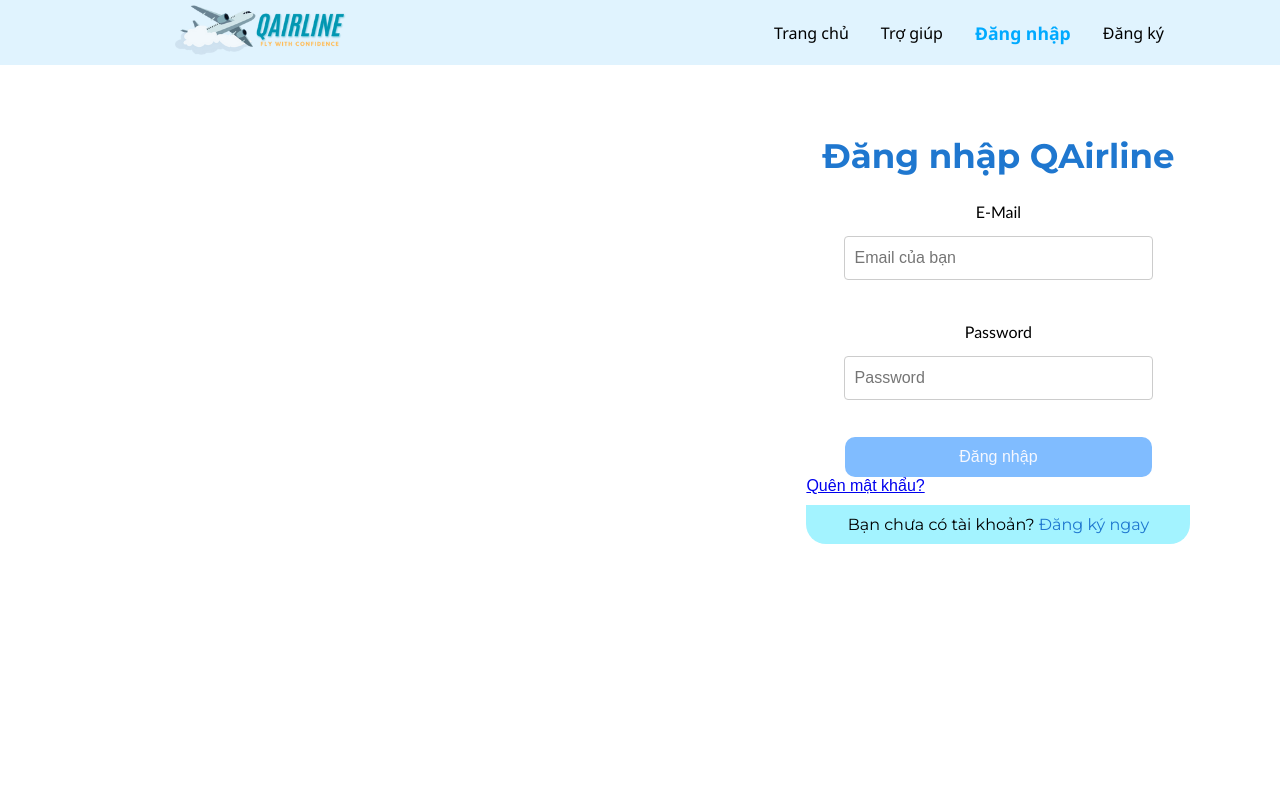
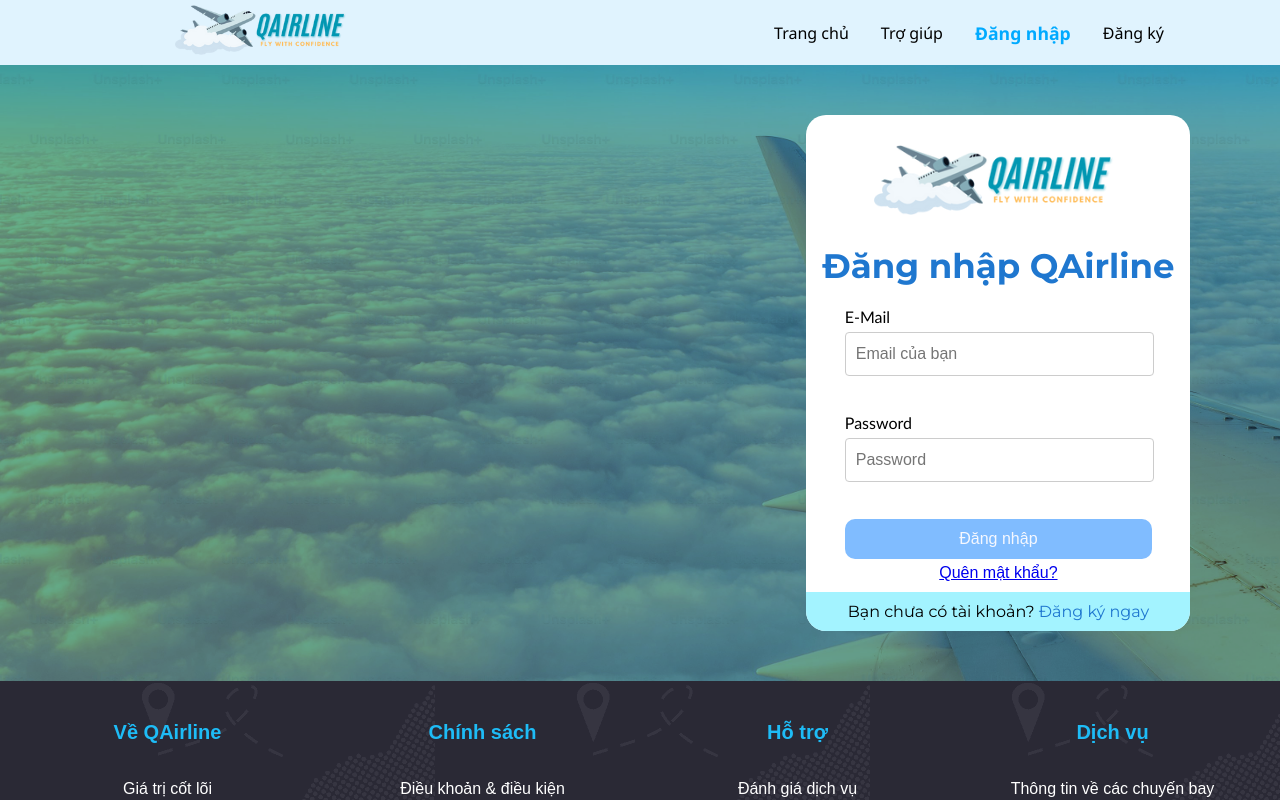
Before and after one commit to nalgnaohel/INT3306-54---QAirline, a React (Create React App) app in the folder frontend/: page /login in a window 1280 px wide. Shown: the top 800 px of the page. Built offline with nearby package versions, Linux system fonts and the light colour scheme.

Commit message:
login fix

```diff
--- a/frontend/src/components/UserContent/UserContent.tsx
+++ b/frontend/src/components/UserContent/UserContent.tsx
@@ -46,7 +46,7 @@
             userid: 'QH-12ULK165',
             seatnumber: 'E5',
             ticketclass: 'Phổ thông',
-            status: 'ongoing',
+            status: 'completed',
             from: 'Hà Nội',
             datefrom: '02 Thg 12 2024',
             timeFrom: '15:00',
@@ -63,7 +63,7 @@
             userid: 'QH-12ULK165',
             seatnumber: 'E5',
             ticketclass: 'Phổ thông',
-            status: 'ongoing',
+            status: 'completed',
             from: 'Hà Nội',
             datefrom: '02 Thg 12 2024',
             timeFrom: '15:00',
--- a/frontend/src/views/pages/Login/Login.css
+++ b/frontend/src/views/pages/Login/Login.css
@@ -94,3 +94,7 @@
     display: inline;
     text-decoration: none;
 }
+
+.login-form-container .form p {
+    margin-left: 10%;
+}
--- a/frontend/src/views/pages/Login/Login.tsx
+++ b/frontend/src/views/pages/Login/Login.tsx
@@ -2,7 +2,7 @@
 import "./Login.css";
 import TopNavBar from "../../../components/Navbar/TopNavBar";
 import { useNavigate } from "react-router-dom";
-import background from "../../../assets/images/plane.png";
+import background from "../../../assets/images/plane.png"
 import Footer from "../../../components/Footer/Footer";
 
 const Login: React.FC = () => {
@@ -52,7 +52,7 @@
 
         //debug
         console.log("Token:", token);
-        console.log("Current User:", currentUser.type);
+        console.log("Current User:", currentUser);
 
         //redirect to home page
         if (currentUser.type === 'admin') {
@@ -72,33 +72,47 @@
     }
 
     return (
-        <><TopNavBar />
+        <>
+        <div className="signup-in-background">
+          <img className="background1" src={background} />
+          <div className="background2"></div>
+          <div className="background3"></div>
+        </div>
+        <TopNavBar />
         <div className="main-container" background-image>
             <div className="login-form-container">
                 <form className="login-form" action="POST" onSubmit={handleSubmit}>
+                    <img src="logo.png"/>
                     <h2>Đăng nhập QAirline</h2>
                     {/* Email */}
+                    <div className="form">
                       <label htmlFor="username">E-Mail</label>
                       <input ref={emailInputRef} type="email" name="username" placeholder="Email của bạn"
                           value={email} onChange={(e) => setEmail(e.target.value)} />
                       <p ref={emailMsgRef}
                           className={` ${emailErr ? 'show' : 'hide'}`}>Email khong duoc de trong</p>
+                    </div>
                     {/* Password */}
+                    <div className="form">
                       <label htmlFor="password">Password</label>
                       <input type="password" name="password" placeholder="Password"
                           value={password} onChange={(e) => setPassword(e.target.value)} />
                       <p className={` ${passwordErr ? 'show' : 'hide'}`}>Mat khau khong duoc de trong</p>
+                    </div>
                     <button type="submit">Đăng nhập</button>
+                    <a href="/forgot-password">Quên mật khẩu?</a>
                 </form>
                 <div className="login-options">
-                    <a href="/forgot-password">Quên mật khẩu?</a>
+
                 </div>
                 <div className="toSignup">
                     <p>Bạn chưa có tài khoản? </p>
                     <a href="/signup">Đăng ký ngay</a>
                 </div>
             </div>
-        </div></>
+        </div>
+        <Footer />
+        </>
     );
 };
 
```
Lines whose indentation alone changed are shown as unchanged.
